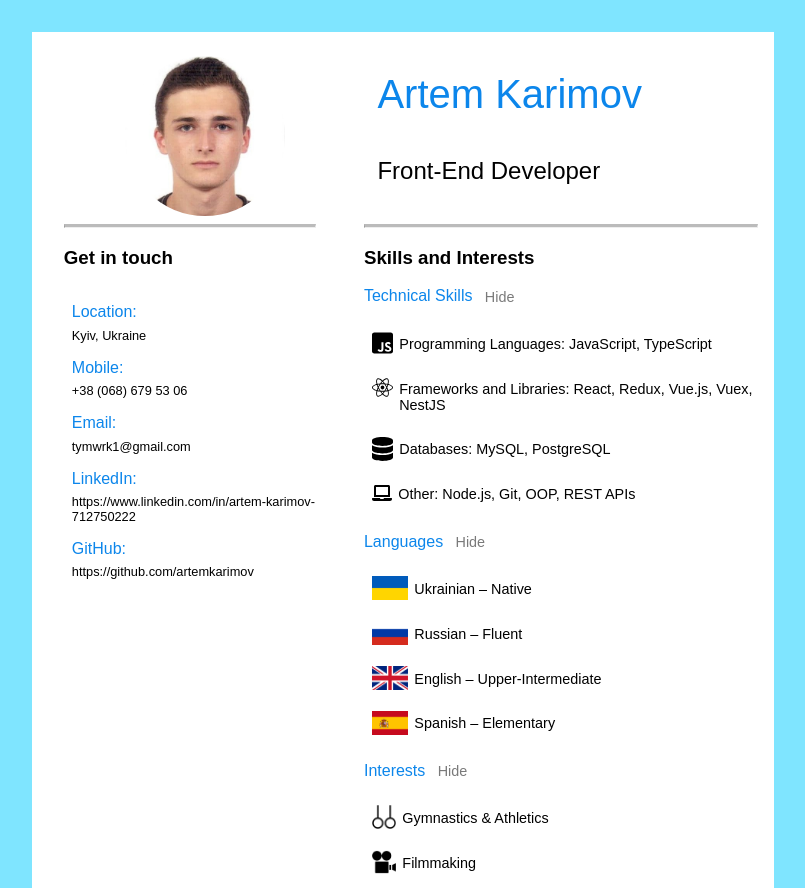
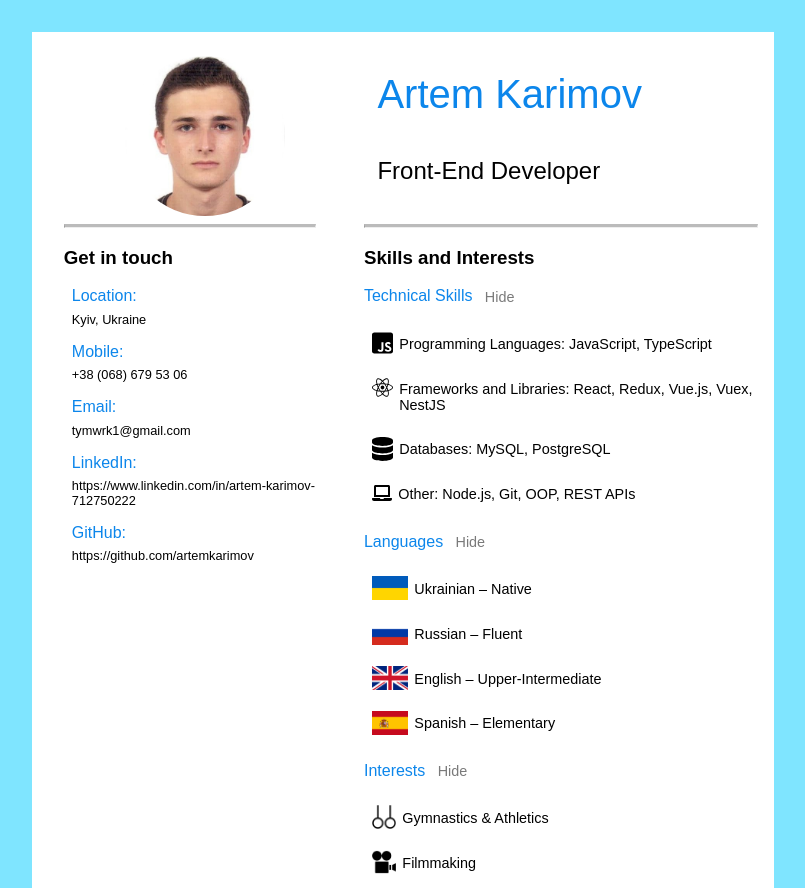
Before and after one commit to tyomakarimov/cv, a plain HTML site: page index.html in a window 1280 px wide. Shown: the top 888 px of the page, without its empty margins (237-1042 px from the left). Drawn offline with Linux system fonts and the light colour scheme.

Commit message:
Change: contacts div styles

```diff
--- a/styles.css
+++ b/styles.css
@@ -43,6 +43,11 @@ hr {
 
 main {
   display: flex;
+}
+
+#contacts {
+  margin-top: -1rem;
+  margin-bottom: 0.4rem;
 }
 
 section div {
```
